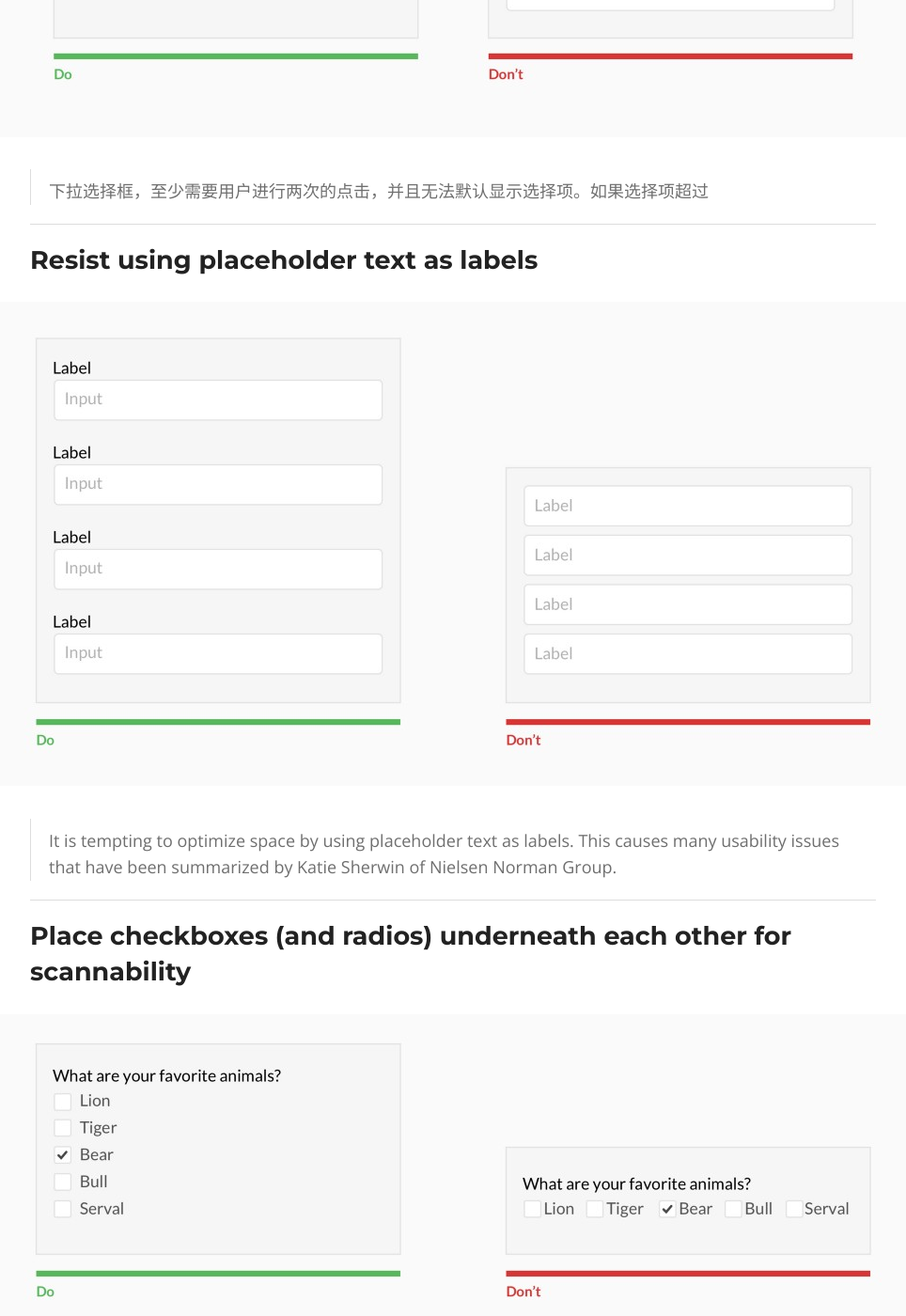
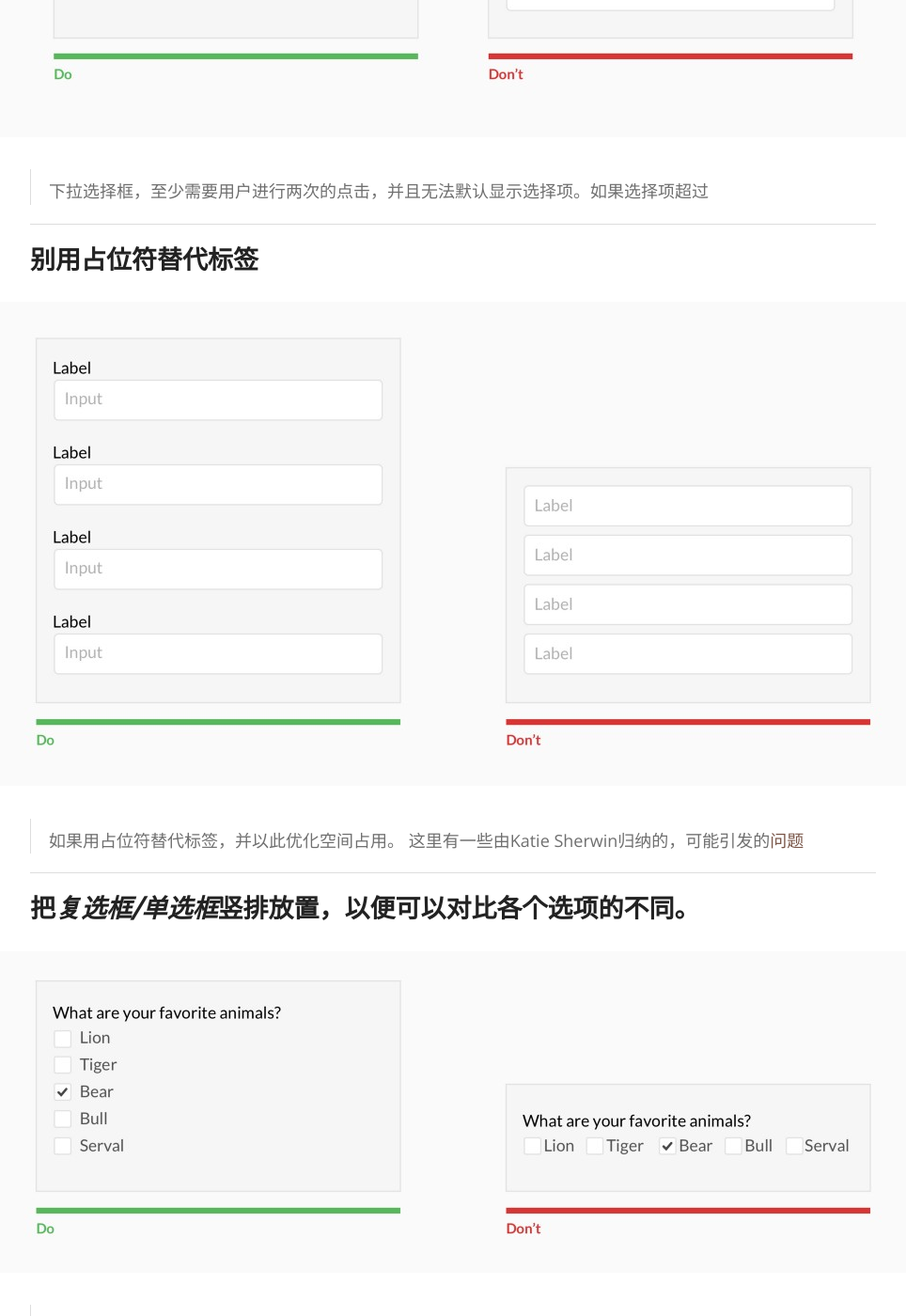
Before and after one commit to guocailee/guocailee.github.io, a Jekyll site: the page built from _posts/2016-07-14-Design-Better-Forms.md, in a window 1280 px wide and 1400 px high, scrolled down 4369 px. Shown: the whole window at 94% size, without its empty margins (158-1122 px from the left). Built offline with Jekyll 4.4.1, drawn with Linux system fonts in a browser that asks for light colours; nearby versions of some CDN libraries; comment, search, counter and statistics services are not loaded.

Commit message:
update post

```diff
--- a/_posts/2016-07-14-Design-Better-Forms.md
+++ b/_posts/2016-07-14-Design-Better-Forms.md
@@ -56,15 +56,15 @@ share: true
 
 ---
 
-### Resist using placeholder text as labels
+### 别用占位符替代标签
 
 ![](/images/post/better-forms/7.jpeg)
 
-> It is tempting to optimize space by using placeholder text as labels. This causes many usability issues that have been summarized by Katie Sherwin of Nielsen Norman Group.
+> 如果用占位符替代标签，并以此优化空间占用。  这里有一些由Katie Sherwin归纳的，可能引发的[问题](https://www.nngroup.com/articles/form-design-placeholders/)
 
 ---
 
-### Place checkboxes (and radios) underneath each other for scannability
+### 把***复选框/单选框***竖排放置，以便可以对比各个选项的不同。
 
 ![](/images/post/better-forms/8.jpeg)
 
```
